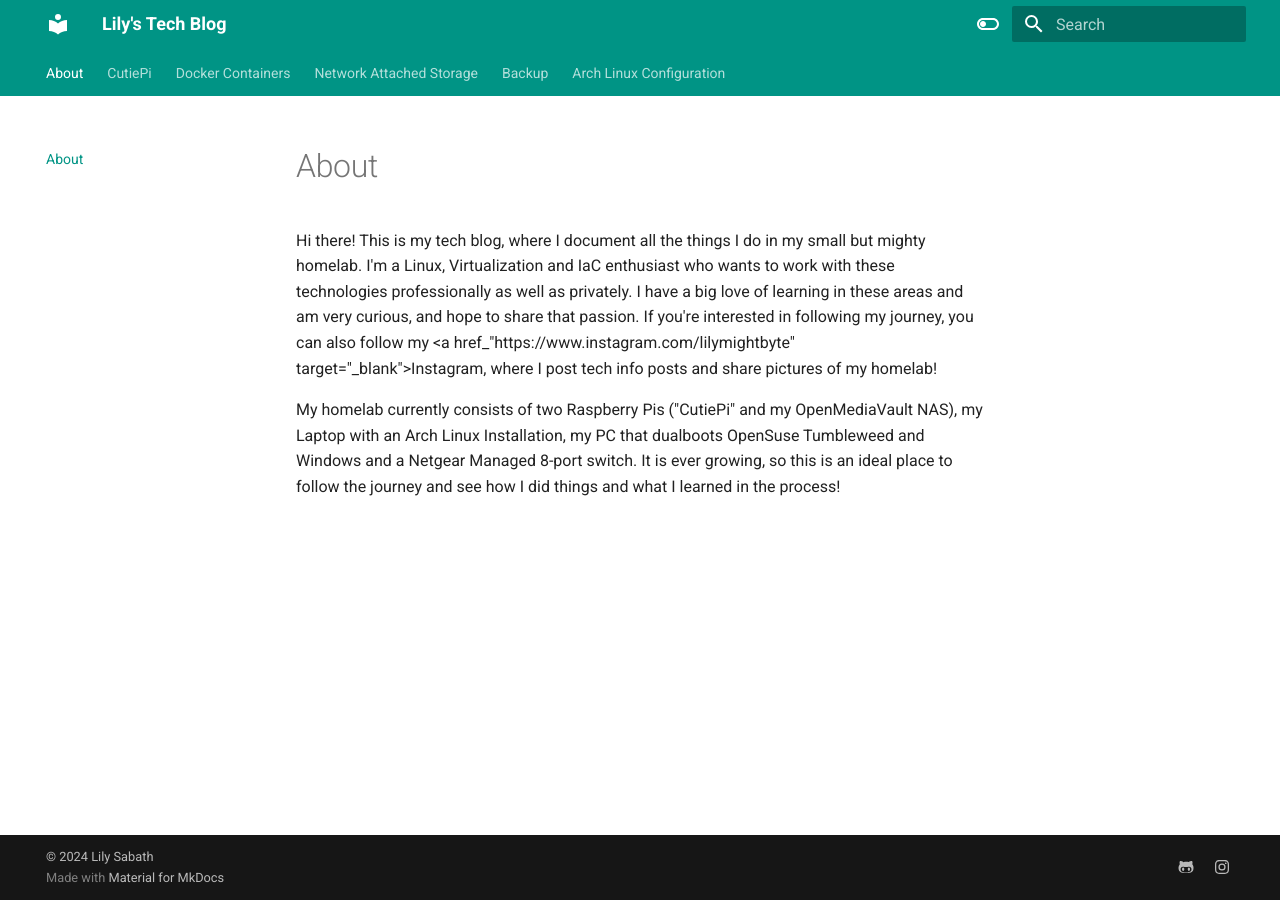
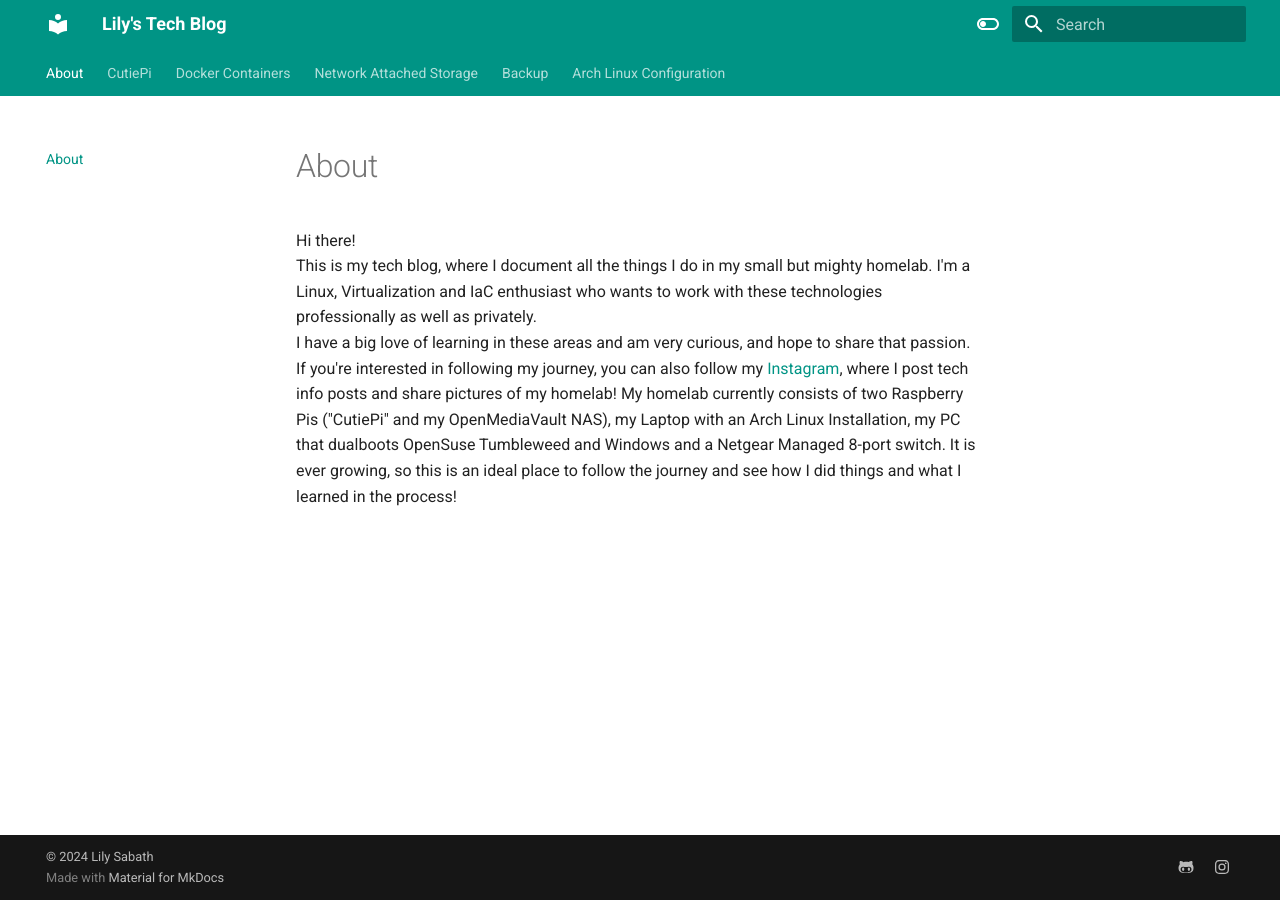
Before and after one commit to witchessabath/mkdocs, an MkDocs documentation site: the page built from docs/index.md, in a window 1280 px wide. Built offline with MkDocs 1.6.1 and Material for MkDocs 9.7.7, drawn with Linux system fonts in a browser that asks for light colours.

```diff
--- a/docs/index.md
+++ b/docs/index.md
@@ -1,9 +1,10 @@
 # About
-
-  Hi there!
+<p>
+  Hi there!<br />
   This is my tech blog, where I document all the things I do in my small but mighty homelab.
-  I'm a Linux, Virtualization and IaC enthusiast who wants to work with these technologies professionally as well as privately.
+  I'm a Linux, Virtualization and IaC enthusiast who wants to work with these technologies professionally as well as privately.<br />
   I have a big love of learning in these areas and am very curious, and hope to share that passion.
   If you're interested in following my journey, you can also follow my <a href_"https://www.instagram.com/lilymightbyte" target="_blank">Instagram</a>, where I post tech info posts and share pictures of my homelab!
 
   My homelab currently consists of two Raspberry Pis ("CutiePi" and my OpenMediaVault NAS), my Laptop with an Arch Linux Installation, my PC that dualboots OpenSuse Tumbleweed and Windows and a Netgear Managed 8-port switch. It is ever growing, so this is an ideal place to follow the journey and see how I did things and what I learned in the process!
+  </p>
--- a/mkdocs.yml
+++ b/mkdocs.yml
@@ -47,6 +47,7 @@ markdown_extensions:
   - pymdownx.mark
   - attr_list
   - pymdownx.superfences
+  - md_in_html
   - pymdownx.tabbed:
       alternate_style: true
 
```
Also changed, not shown: docs/Docker.md (+4 -0 lines), docs/NAS.md (+3 -0 lines), docs/img/omv.png (added), 1 other file.
